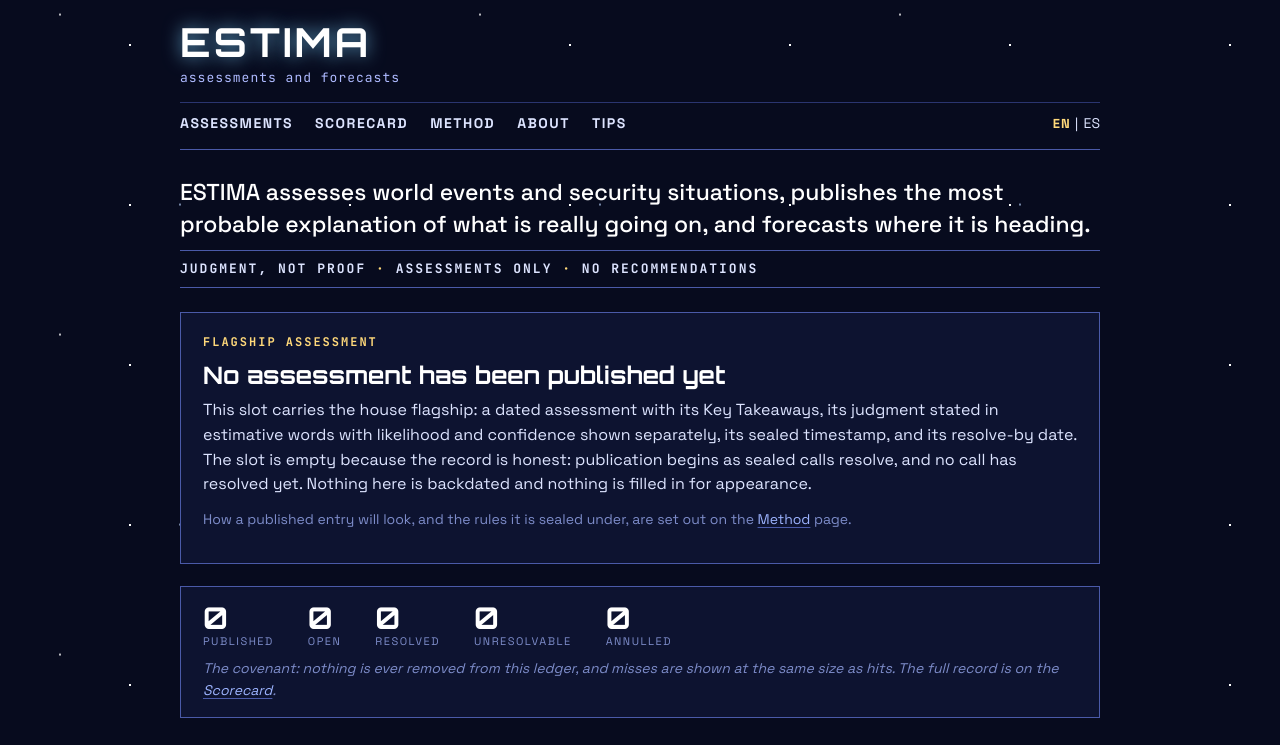
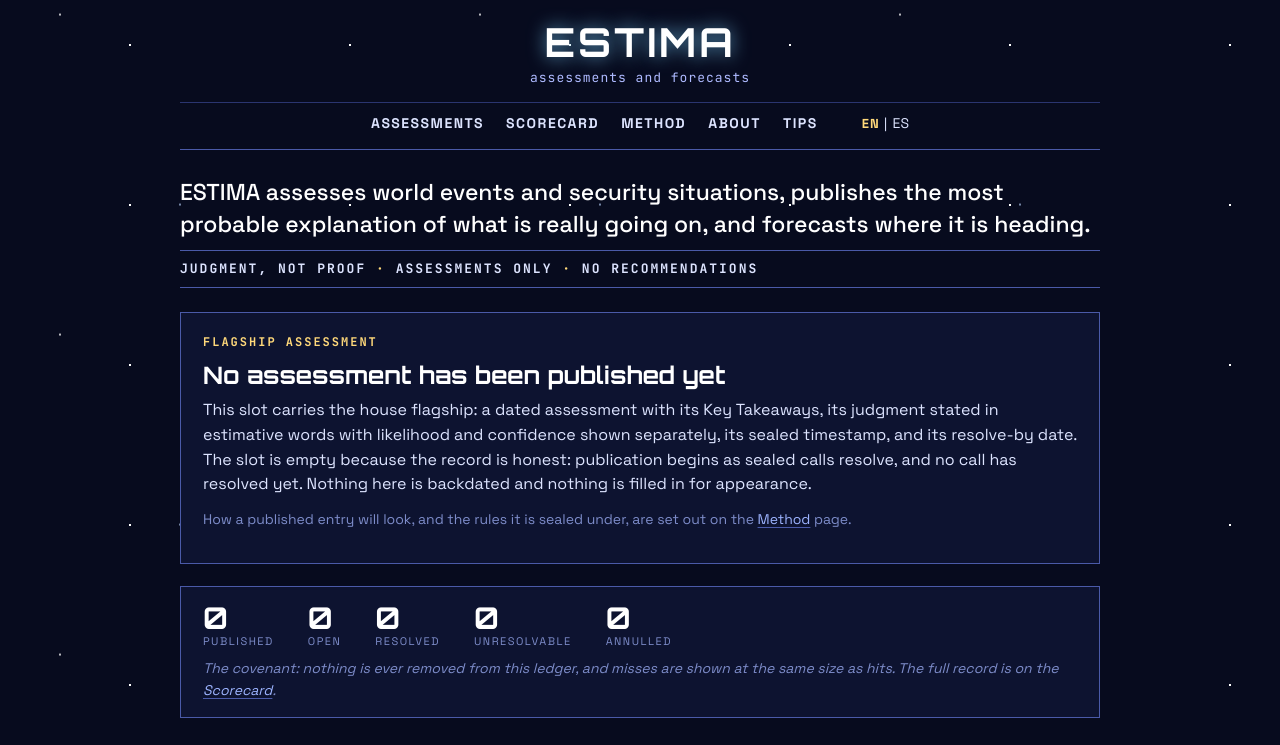
Before and after one commit to Bajanomad/estima, a plain HTML site: page index.html in a window 1280 px wide. Shown: the top 745 px of the page. Drawn offline with Linux system fonts and the light colour scheme.

Commit message:
Center the header and nav, matching the Contraste header treatment

```diff
--- a/style.css
+++ b/style.css
@@ -51,12 +51,12 @@ a:hover{color:var(--gold);text-decoration-color:var(--gold)}
   font-family:"JetBrains Mono",monospace;font-size:13px;letter-spacing:1px;
   color:var(--label-text);margin:6px 0 0;
 }
-.head-row{display:flex;flex-wrap:wrap;align-items:flex-end;justify-content:space-between;gap:12px}
-.nav{margin-top:14px;border-top:1px solid var(--rule-dark);padding-top:10px;display:flex;flex-wrap:wrap;gap:6px 22px;align-items:center}
+.head-row{display:flex;flex-wrap:wrap;align-items:flex-end;justify-content:center;gap:12px;text-align:center}
+.nav{margin-top:14px;border-top:1px solid var(--rule-dark);padding-top:10px;display:flex;flex-wrap:wrap;gap:6px 22px;align-items:center;justify-content:center}
 .nav a{font-size:14px;letter-spacing:1.5px;text-transform:uppercase;text-decoration:none;font-weight:600;color:var(--ink)}
 .nav a:hover{color:var(--gold)}
 .nav a[aria-current="page"]{border-bottom:2px solid var(--gold);color:#fff}
-.lang{margin-left:auto;font-size:13px;letter-spacing:1px}
+.lang{margin-left:22px;font-size:13px;letter-spacing:1px}
 .lang a{text-transform:none;letter-spacing:0;font-weight:400}
 .lang strong{color:var(--gold)}
 
```
